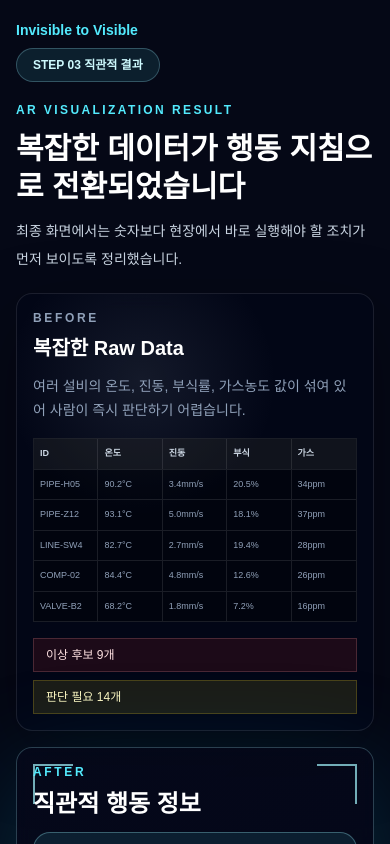
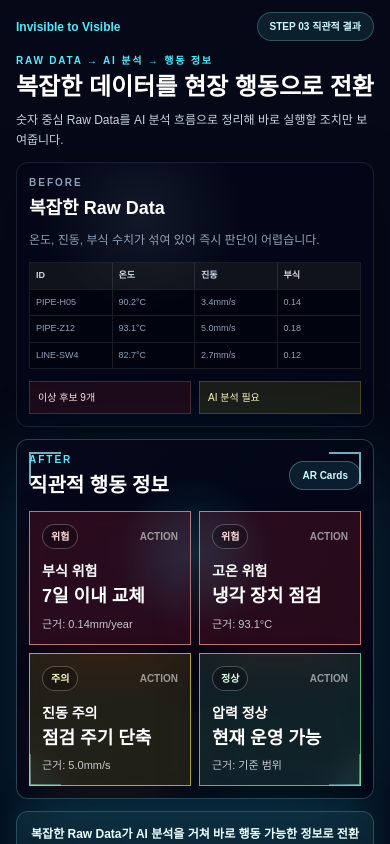
Before and after one commit to rladhEKd/invisible-to-visible, a Next.js app: page /result in a window 390 px wide. Shown: the top 844 px of the page. Built offline with nearby package versions, Linux system fonts and the light colour scheme.

Commit message:
Refine result layout for mobile landscape

```diff
--- a/app/result/page.tsx
+++ b/app/result/page.tsx
@@ -1,40 +1,38 @@
 import Link from "next/link";
 
 const rawSummary = [
-  ["PIPE-H05", "90.2°C", "3.4mm/s", "20.5%", "34ppm"],
-  ["PIPE-Z12", "93.1°C", "5.0mm/s", "18.1%", "37ppm"],
-  ["LINE-SW4", "82.7°C", "2.7mm/s", "19.4%", "28ppm"],
-  ["COMP-02", "84.4°C", "4.8mm/s", "12.6%", "26ppm"],
-  ["VALVE-B2", "68.2°C", "1.8mm/s", "7.2%", "16ppm"],
+  ["PIPE-H05", "90.2°C", "3.4mm/s", "0.14"],
+  ["PIPE-Z12", "93.1°C", "5.0mm/s", "0.18"],
+  ["LINE-SW4", "82.7°C", "2.7mm/s", "0.12"],
 ];
 
 const actionResults = [
   {
     level: "위험",
-    title: "부식 위험 87%",
-    action: "7일 이내 교체 필요",
-    detail: "해수 배관 외벽 부식률이 기준을 초과했습니다. 정비 일정과 교체 자재를 즉시 확인하세요.",
+    title: "부식 위험",
+    action: "7일 이내 교체",
+    basis: "근거: 0.14mm/year",
     color: "border-red-300/70 bg-red-500/15 text-red-100 shadow-red-950/50",
   },
   {
     level: "위험",
     title: "고온 위험",
-    action: "즉시 냉각 장치 점검",
-    detail: "고온 구간의 작업을 제한하고 냉각 라인, 밸브, 열원 상태를 우선 점검하세요.",
+    action: "냉각 장치 점검",
+    basis: "근거: 93.1°C",
     color: "border-red-300/70 bg-red-500/15 text-red-100 shadow-red-950/50",
   },
   {
     level: "주의",
     title: "진동 주의",
-    action: "다음 점검 주기 단축",
-    detail: "펌프 고정 상태와 회전축 흔들림을 확인하고 모니터링 주기를 앞당기세요.",
+    action: "점검 주기 단축",
+    basis: "근거: 5.0mm/s",
     color: "border-yellow-300/70 bg-yellow-300/12 text-yellow-100 shadow-yellow-950/40",
   },
   {
     level: "정상",
     title: "압력 정상",
     action: "현재 운영 가능",
-    detail: "압력값은 기준 범위 안에 있습니다. 현재 운전 조건을 유지해도 됩니다.",
+    basis: "근거: 기준 범위",
     color: "border-green-300/70 bg-green-300/12 text-green-100 shadow-green-950/40",
   },
 ];
@@ -45,50 +43,53 @@ export default function ResultPage() {
       <div className="absolute inset-0 -z-10 bg-[radial-gradient(circle_at_18%_22%,rgba(34,211,238,0.18),transparent_28%),radial-gradient(circle_at_82%_12%,rgba(59,130,246,0.2),transparent_30%),linear-gradient(135deg,#050816_0%,#071a2e_58%,#020617_100%)]" />
       <div className="absolute inset-0 -z-10 bg-[linear-gradient(rgba(34,211,238,0.06)_1px,transparent_1px),linear-gradient(90deg,rgba(34,211,238,0.06)_1px,transparent_1px)] bg-[size:46px_46px]" />
 
-      <section className="mx-auto flex min-h-screen w-full max-w-7xl flex-col gap-5 px-4 py-5 sm:gap-7 sm:px-6 sm:py-8 lg:px-10">
-        <header className="flex flex-col items-start gap-2 sm:flex-row sm:items-center sm:justify-between">
-          <Link href="/" className="text-sm font-semibold text-cyan-300">
+      <section className="mx-auto flex min-h-screen w-full max-w-7xl flex-col gap-3 px-4 py-3 sm:gap-4 sm:px-5 sm:py-4 lg:gap-5 lg:px-10 lg:py-6">
+        <header className="flex flex-row items-center justify-between gap-3">
+          <Link href="/" className="text-xs font-semibold text-cyan-300 sm:text-sm">
             Invisible to Visible
           </Link>
-          <p className="rounded-full border border-cyan-200/25 bg-cyan-300/10 px-4 py-2 text-xs font-semibold text-cyan-100">
+          <p className="rounded-full border border-cyan-200/25 bg-cyan-300/10 px-3 py-1.5 text-[10px] font-semibold text-cyan-100 sm:px-4 sm:py-2 sm:text-xs">
             STEP 03 직관적 결과
           </p>
         </header>
 
-        <section className="space-y-3 md:space-y-4">
-          <p className="text-xs font-bold tracking-[0.2em] text-cyan-300 sm:text-sm sm:tracking-[0.24em]">
-            AR VISUALIZATION RESULT
+        <section className="flex flex-col gap-2 md:flex-row md:items-end md:justify-between">
+          <div>
+            <p className="text-[10px] font-bold tracking-[0.18em] text-cyan-300 sm:text-xs">
+              RAW DATA → AI 분석 → 행동 정보
             </p>
-          <h1 className="max-w-4xl text-3xl font-bold leading-tight md:text-5xl">
-            복잡한 데이터가 행동 지침으로 전환되었습니다
+            <h1 className="mt-1 max-w-4xl text-2xl font-bold leading-tight sm:text-3xl lg:text-5xl">
+              복잡한 데이터를 현장 행동으로 전환
             </h1>
-          <p className="max-w-3xl text-sm leading-7 text-slate-300 md:text-base md:leading-8">
-            최종 화면에서는 숫자보다 현장에서 바로 실행해야 할 조치가 먼저
-            보이도록 정리했습니다.
+          </div>
+          <p className="max-w-xl text-xs leading-5 text-slate-300 sm:text-sm lg:text-base lg:leading-7">
+            숫자 중심 Raw Data를 AI 분석 흐름으로 정리해 바로 실행할 조치만
+            보여줍니다.
           </p>
         </section>
 
-        <section className="grid flex-1 grid-cols-1 gap-4 md:gap-6 lg:grid-cols-[0.72fr_1.28fr]">
-          <aside className="relative overflow-hidden rounded-2xl border border-white/10 bg-slate-950/70 p-4 shadow-[0_24px_70px_rgba(0,0,0,0.34)] backdrop-blur md:rounded-[24px] md:p-5">
+        <section className="grid flex-1 grid-cols-1 gap-3 md:grid-cols-[0.78fr_1.22fr] lg:gap-5">
+          <aside className="relative overflow-hidden rounded-xl border border-white/10 bg-slate-950/70 p-3 shadow-[0_20px_60px_rgba(0,0,0,0.3)] backdrop-blur lg:rounded-2xl lg:p-5">
             <div className="absolute inset-0 bg-[radial-gradient(circle_at_35%_20%,rgba(148,163,184,0.12),transparent_32%)]" />
-            <div className="relative">
-              <p className="text-xs font-bold tracking-[0.22em] text-slate-400">
+            <div className="relative grid gap-3 sm:grid-cols-[0.75fr_1.25fr] md:grid-cols-1">
+              <div>
+                <p className="text-[10px] font-bold tracking-[0.2em] text-slate-400">
                   BEFORE
                 </p>
-              <h2 className="mt-2 text-xl font-bold text-white md:text-2xl">
+                <h2 className="mt-1 text-lg font-bold text-white lg:text-2xl">
                   복잡한 Raw Data
                 </h2>
-              <p className="mt-3 text-sm leading-6 text-slate-400">
-                여러 설비의 온도, 진동, 부식률, 가스농도 값이 섞여 있어
-                사람이 즉시 판단하기 어렵습니다.
+                <p className="mt-2 text-xs leading-5 text-slate-400 lg:text-sm">
+                  온도, 진동, 부식 수치가 섞여 있어 즉시 판단이 어렵습니다.
                 </p>
+              </div>
 
-              <div className="mt-4 overflow-hidden border border-white/10 bg-black/35 text-[9px] sm:text-[11px] md:mt-6">
-                <div className="grid grid-cols-5 bg-white/[0.06] font-bold text-slate-300">
-                  {["ID", "온도", "진동", "부식", "가스"].map((cell) => (
+              <div className="overflow-hidden border border-white/10 bg-black/35 text-[9px] sm:text-[10px] lg:text-[11px]">
+                <div className="grid grid-cols-4 bg-white/[0.06] font-bold text-slate-300">
+                  {["ID", "온도", "진동", "부식"].map((cell) => (
                     <div
                       key={cell}
-                      className="min-w-0 break-words border-r border-white/10 px-1.5 py-2 last:border-r-0 sm:px-2"
+                      className="min-w-0 break-words border-r border-white/10 px-1.5 py-1.5 last:border-r-0"
                     >
                       {cell}
                     </div>
@@ -97,12 +98,12 @@ export default function ResultPage() {
                 {rawSummary.map((row) => (
                   <div
                     key={row.join("-")}
-                    className="grid grid-cols-5 border-t border-white/10 text-slate-400"
+                    className="grid grid-cols-4 border-t border-white/10 text-slate-400"
                   >
                     {row.map((cell) => (
                       <div
                         key={cell}
-                        className="min-w-0 break-words border-r border-white/10 px-1.5 py-2 last:border-r-0 sm:px-2"
+                        className="min-w-0 break-words border-r border-white/10 px-1.5 py-1.5 last:border-r-0"
                       >
                         {cell}
                       </div>
@@ -111,61 +112,61 @@ export default function ResultPage() {
                 ))}
               </div>
 
-              <div className="mt-4 grid grid-cols-1 gap-2 text-xs sm:grid-cols-2 md:mt-5 md:gap-3">
-                <div className="border border-red-300/20 bg-red-500/10 px-3 py-2 text-red-100 md:py-3">
+              <div className="grid grid-cols-2 gap-2 text-[10px] sm:col-span-2 md:col-span-1">
+                <div className="border border-red-300/20 bg-red-500/10 px-2 py-2 text-red-100">
                   이상 후보 9개
                 </div>
-                <div className="border border-yellow-300/20 bg-yellow-300/10 px-3 py-2 text-yellow-100 md:py-3">
-                  판단 필요 14개
+                <div className="border border-yellow-300/20 bg-yellow-300/10 px-2 py-2 text-yellow-100">
+                  AI 분석 필요
                 </div>
               </div>
             </div>
           </aside>
 
-          <section className="relative overflow-hidden rounded-2xl border border-cyan-200/25 bg-slate-950/65 p-4 shadow-[0_30px_110px_rgba(8,145,178,0.26)] backdrop-blur md:rounded-[28px] md:p-5">
+          <section className="relative overflow-hidden rounded-xl border border-cyan-200/25 bg-slate-950/65 p-3 shadow-[0_26px_90px_rgba(8,145,178,0.24)] backdrop-blur lg:rounded-[28px] lg:p-5">
             <div className="absolute inset-0 bg-[radial-gradient(circle_at_50%_32%,rgba(34,211,238,0.18),transparent_25%),linear-gradient(135deg,rgba(15,23,42,0.2),rgba(2,6,23,0.5))]" />
-            <div className="absolute left-4 top-4 h-10 w-10 border-l-2 border-t-2 border-cyan-200/70 md:left-6 md:top-6 md:h-14 md:w-14" />
-            <div className="absolute right-4 top-4 h-10 w-10 border-r-2 border-t-2 border-cyan-200/70 md:right-6 md:top-6 md:h-14 md:w-14" />
-            <div className="absolute bottom-4 left-4 h-10 w-10 border-b-2 border-l-2 border-cyan-200/70 md:bottom-6 md:left-6 md:h-14 md:w-14" />
-            <div className="absolute bottom-4 right-4 h-10 w-10 border-b-2 border-r-2 border-cyan-200/70 md:bottom-6 md:right-6 md:h-14 md:w-14" />
+            <div className="absolute left-3 top-3 h-8 w-8 border-l-2 border-t-2 border-cyan-200/70 lg:left-6 lg:top-6 lg:h-14 lg:w-14" />
+            <div className="absolute right-3 top-3 h-8 w-8 border-r-2 border-t-2 border-cyan-200/70 lg:right-6 lg:top-6 lg:h-14 lg:w-14" />
+            <div className="absolute bottom-3 left-3 h-8 w-8 border-b-2 border-l-2 border-cyan-200/70 lg:bottom-6 lg:left-6 lg:h-14 lg:w-14" />
+            <div className="absolute bottom-3 right-3 h-8 w-8 border-b-2 border-r-2 border-cyan-200/70 lg:bottom-6 lg:right-6 lg:h-14 lg:w-14" />
 
             <div className="relative">
-              <div className="mb-4 flex flex-col gap-3 sm:flex-row sm:items-center sm:justify-between md:mb-5 md:gap-4">
+              <div className="mb-3 flex items-center justify-between gap-3 lg:mb-5">
                 <div>
-                  <p className="text-xs font-bold tracking-[0.22em] text-cyan-300">
+                  <p className="text-[10px] font-bold tracking-[0.2em] text-cyan-300">
                     AFTER
                   </p>
-                  <h2 className="mt-2 text-2xl font-bold text-white md:text-3xl">
+                  <h2 className="mt-1 text-xl font-bold text-white lg:text-3xl">
                     직관적 행동 정보
                   </h2>
                 </div>
-                <p className="rounded-full border border-cyan-200/30 bg-cyan-300/10 px-4 py-2 text-xs font-semibold text-cyan-100">
-                  AR Overlay Cards
+                <p className="rounded-full border border-cyan-200/30 bg-cyan-300/10 px-3 py-1.5 text-[10px] font-semibold text-cyan-100 sm:text-xs">
+                  AR Cards
                 </p>
               </div>
 
-              <div className="grid grid-cols-1 gap-3 md:grid-cols-2 md:gap-4">
+              <div className="grid grid-cols-2 gap-2 sm:grid-cols-4 md:grid-cols-2 lg:gap-4 xl:grid-cols-4">
                 {actionResults.map((result) => (
                   <article
                     key={result.title}
-                    className={`border p-4 shadow-2xl backdrop-blur-md md:p-5 ${result.color}`}
+                    className={`border p-3 shadow-2xl backdrop-blur-md lg:p-4 ${result.color}`}
                   >
-                    <div className="flex items-center justify-between gap-4">
-                      <span className="rounded-full border border-white/25 bg-black/25 px-3 py-1 text-xs font-bold">
+                    <div className="flex items-center justify-between gap-2">
+                      <span className="rounded-full border border-white/25 bg-black/25 px-2 py-1 text-[10px] font-bold">
                         {result.level}
                       </span>
-                      <span className="text-xs font-semibold text-white/55">
+                      <span className="text-[10px] font-semibold text-white/55">
                         ACTION
                       </span>
                     </div>
-                    <h3 className="mt-4 text-lg font-bold text-white md:mt-5 md:text-xl">
+                    <h3 className="mt-3 text-sm font-bold text-white lg:text-lg">
                       {result.title}
                     </h3>
-                    <p className="mt-2 text-2xl font-black leading-tight text-white md:mt-3 md:text-3xl">
+                    <p className="mt-1 text-lg font-black leading-tight text-white lg:text-2xl">
                       {result.action}
                     </p>
-                    <p className="mt-3 text-sm leading-6 text-slate-100/80 md:mt-4">
-                      {result.detail}
+                    <p className="mt-2 text-[11px] leading-4 text-slate-100/80 lg:text-sm lg:leading-5">
+                      {result.basis}
                     </p>
                   </article>
                 ))}
@@ -174,13 +175,13 @@ export default function ResultPage() {
           </section>
         </section>
 
-        <footer className="rounded-2xl border border-cyan-200/20 bg-cyan-300/10 px-4 py-4 text-center shadow-[0_0_40px_rgba(34,211,238,0.14)] backdrop-blur md:px-5">
-          <p className="text-base font-bold leading-7 text-cyan-50 md:text-lg">
-            복잡한 수치 데이터가 현장에서 바로 행동 가능한 정보로 전환되었습니다.
+        <footer className="flex flex-col gap-2 rounded-xl border border-cyan-200/20 bg-cyan-300/10 px-3 py-3 text-center shadow-[0_0_40px_rgba(34,211,238,0.14)] backdrop-blur sm:flex-row sm:items-center sm:justify-between sm:text-left lg:px-5 lg:py-4">
+          <p className="text-xs font-bold leading-5 text-cyan-50 sm:text-sm lg:text-lg">
+            복잡한 Raw Data가 AI 분석을 거쳐 바로 행동 가능한 정보로 전환되었습니다.
           </p>
           <Link
             href="/scan"
-            className="mt-4 inline-flex min-h-12 w-full items-center justify-center rounded-full border border-cyan-200/40 px-5 py-3 text-sm font-bold text-cyan-100 transition hover:bg-cyan-300/10 sm:w-auto"
+            className="inline-flex min-h-10 shrink-0 items-center justify-center rounded-full border border-cyan-200/40 px-4 py-2 text-xs font-bold text-cyan-100 transition hover:bg-cyan-300/10 sm:w-auto lg:min-h-12 lg:px-5 lg:py-3 lg:text-sm"
           >
             다시 촬영하기
           </Link>
```
Lines whose indentation alone changed are shown as unchanged.
